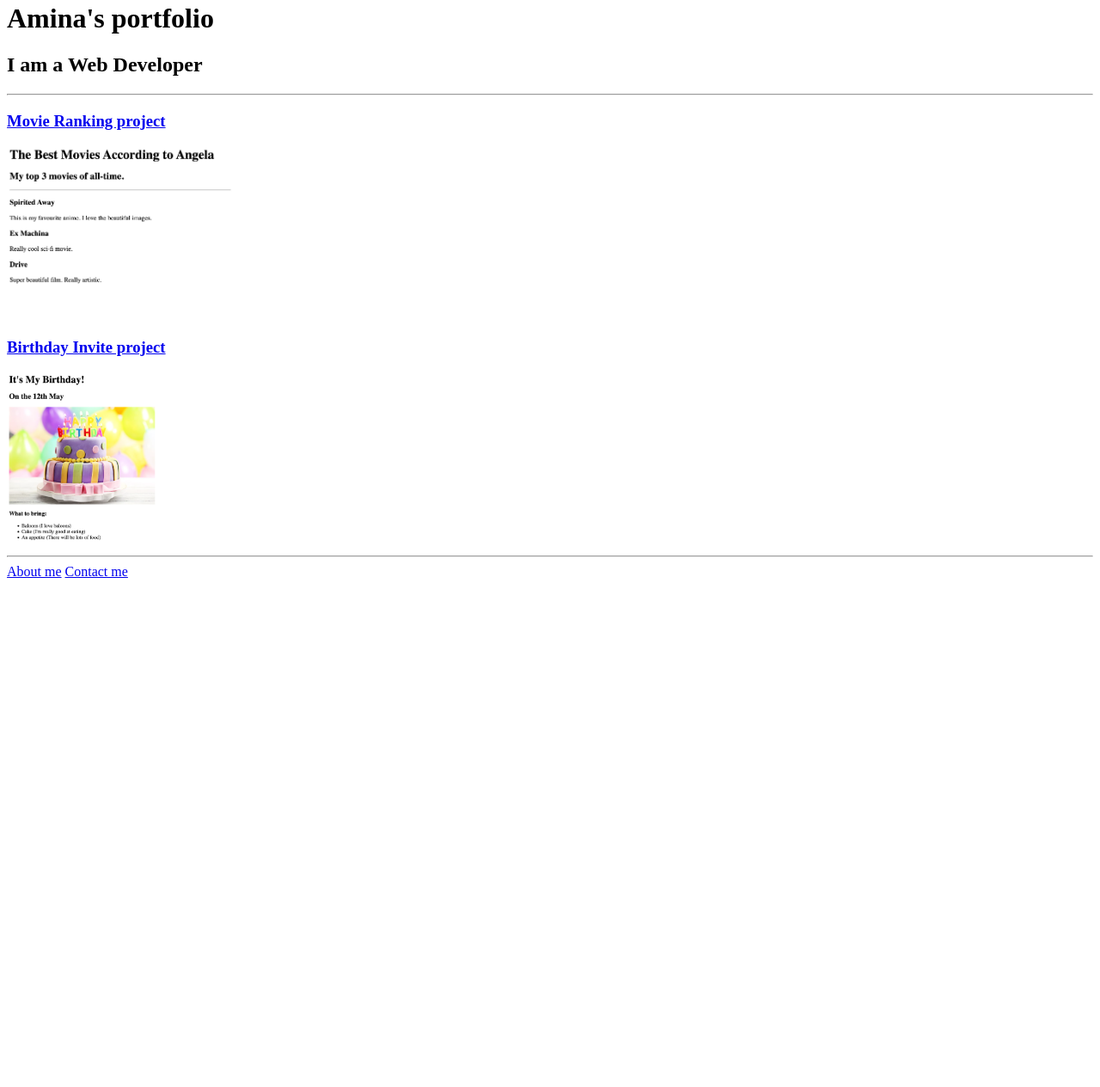
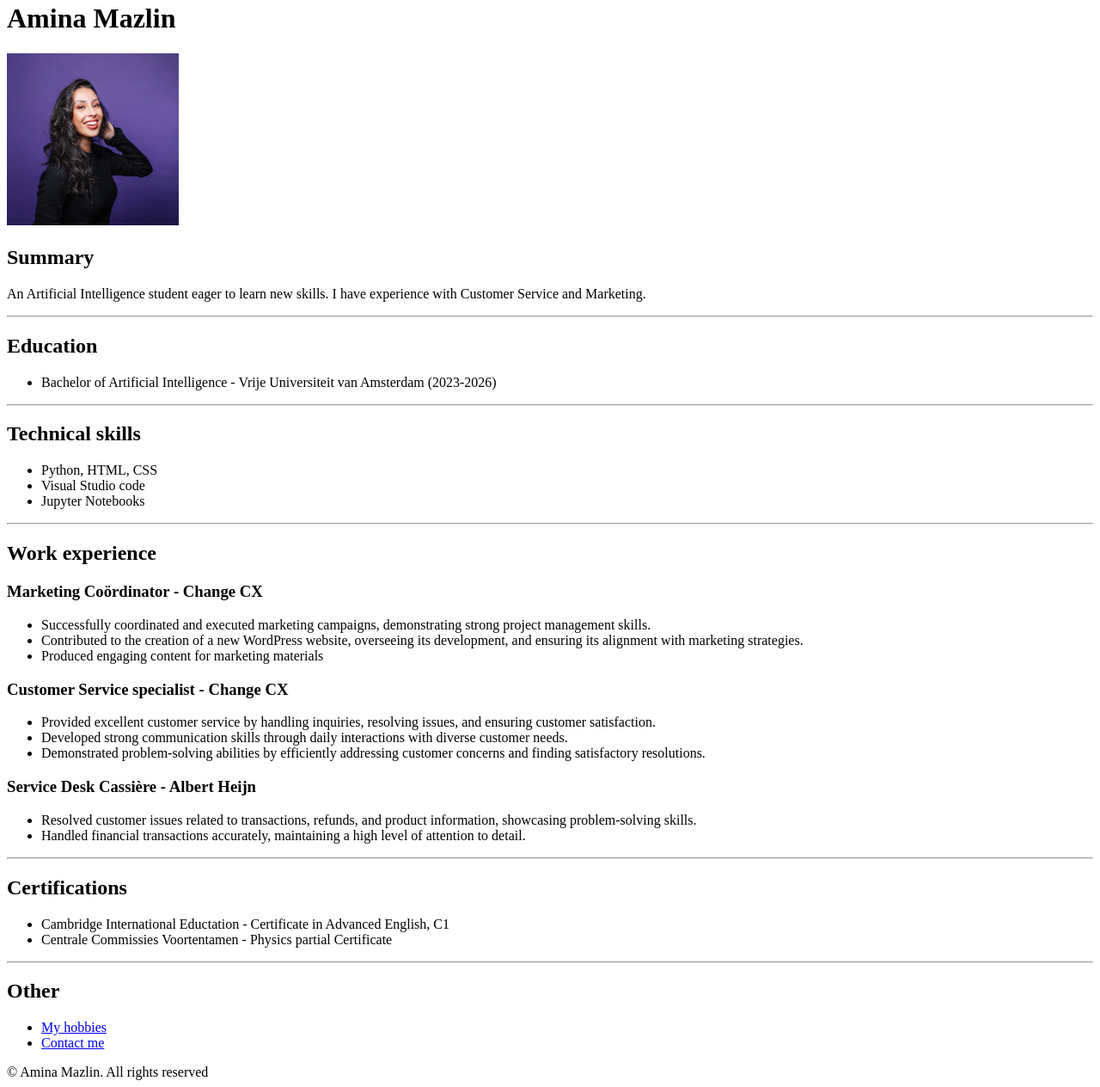
Before and after one commit to aminamazlin/html-portfolio, a plain HTML site: page index.html in a window 1280 px wide. Shown: the part 18-1282 px from the top of the page at 86% size. Before the commit the page ends 800 px from the top, so only its background shows below. Drawn offline with Linux system fonts and the light colour scheme.

Commit message:
Add files via upload

```diff
--- a/index.html
+++ b/index.html
@@ -1,45 +1,77 @@
-<!-- TODO 1: Create the HTML Boilerplate -->
 <!DOCTYPE html>
 <html lang="en">
   <head>
     <meta charset="UTF-8">
-    <title>Amina's Portfolio</title>
+    <title>My resume</title>
   </head>
 
-<body>
-  <h1>Amina's portfolio</h1>
-  <h2>I am a Web Developer</h2>
+  <body>
+    <h1> Amina Mazlin</h1>
+    <img src="amina.png" alt="smiling girl with black hair" height="200"/>
+    <h2>Summary</h2>
+    <p>An Artificial Intelligence student eager to learn new skills. I have experience with Customer Service and Marketing.</p>
+    <hr/>
 
-  <hr/>
+    <h2>Education</h2>
+    <ul>
+      <li>Bachelor of Artificial Intelligence - Vrije Universiteit van Amsterdam (2023-2026)</li>
+    </ul>
 
-  <h3>
-    <a href="./public/movie-ranking.html">Movie Ranking project</a>
-  </h3>
-  <img src="./assets/images/movie-ranking-screenshot.png" height="200" alt="movie ranking project preview"/>
+    <hr/>
 
-  <h3>
-    <a href="./public/birthday-invite.html">Birthday Invite project</a>
-  </h3>
-  <img src="./assets/images/birthday-invite-screenshot.png" height="200" alt="birthday invite project preview"/>
+    <h2>Technical skills</h2>
+      <ul>
+        <li>Python, HTML, CSS</li>
+        <li>Visual Studio code</li>
+        <li>Jupyter Notebooks</li>
+      </ul>
 
-  <hr/>
 
-  <a href="./public/about.html">About me</a>
-  <a href="./public/contact.html">Contact me</a>
-</body>
+    <hr/>
+
+    <h2>Work experience</h2>
+    <h3>Marketing Coördinator - Change CX</h3>
+    <ul>
+      <li>Successfully coordinated and executed marketing campaigns, demonstrating strong project management skills.</li>
+      <li>Contributed to the creation of a new WordPress website, overseeing its development, and ensuring its alignment with marketing strategies.</li>
+      <li>Produced engaging content for marketing materials</li>
+    </ul>
+
+    <h3>Customer Service specialist - Change CX</h3>
+    <ul>
+      <li>Provided excellent customer service by handling inquiries, resolving issues, and ensuring customer satisfaction.</li>
+      <li>Developed strong communication skills through daily interactions with diverse customer needs.</li>
+      <li>Demonstrated problem-solving abilities by efficiently addressing customer concerns and finding satisfactory resolutions.</li>
+    </ul>
+
+    <h3>Service Desk Cassière - Albert Heijn</h3>
+    <ul>
+      <li>Resolved customer issues related to transactions, refunds, and product information, showcasing problem-solving skills.</li>
+      <li>Handled financial transactions accurately, maintaining a high level of attention to detail.</li>
+    </ul>
+
+    <hr/>
+
+    <h2>Certifications</h2>
+    <ul>
+      <li>Cambridge International Eductation - Certificate in Advanced English, C1</li>
+      <li>Centrale Commissies Voortentamen - Physics partial Certificate</li>
+    </ul>
+
+    <hr/>
+
+    <h2>Other</h2>
+    <ul>
+      <li> <a href="./hobbies.html">My hobbies</a> </li>
+      <li> <a href="./contact.html">Contact me</a> </li>
+    </ul>
+
+    <footer>
+      &copy; Amina Mazlin. All rights reserved
+
+
+    </footer>
+
+  </body>
 
 </html>
-
-<!-- TODO 2: Add Your previous projects' HTML into the public folder -->
-
-<!-- TODO 3: Take screenshots of your project previews and add the images to the images folder -->
-
-<!-- TODO 4: Add titles/subtitles etc. -->
-
-<!-- TODO 5: Add a link to the project pages -->
-
-<!-- TODO 6: Add images to show the project previews
-HINT for TODO 6: You can use the height attribute set to 200 to make the image smaller:
-https://developer.mozilla.org/en-US/docs/Web/HTML/Element/img#attr-height -->
-
-<!-- TODO 7: Add the Contact Me and About Me page links -->
```
Also changed, not shown: contact.html (added, +9 -0 lines), hobbies.html (added, +6 -0 lines), amina.png (added).
